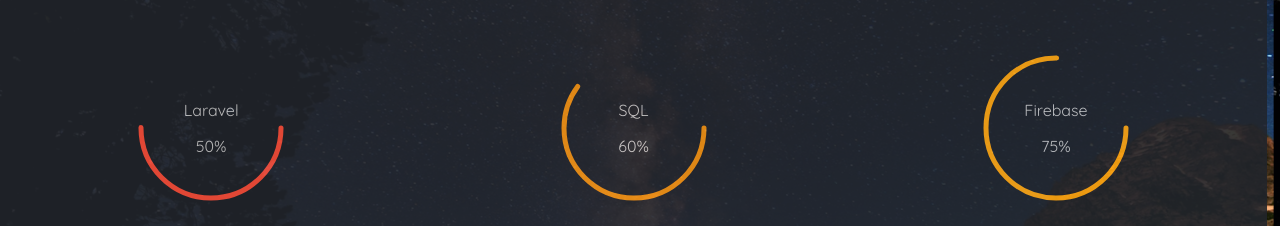
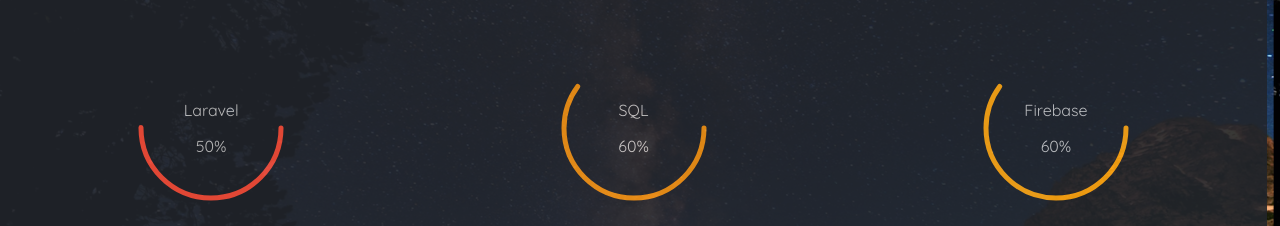
Before and after one commit to s0kette/portfolio, a React (Create React App) app: page / in a window 1280 px wide. Shown: the part 2220-2446 px from the top of the page. Built offline with nearby package versions, Linux system fonts and the light colour scheme.

Commit message:
changes firebase value

```diff
--- a/src/components/subcomponents/skills/Firebase.jsx
+++ b/src/components/subcomponents/skills/Firebase.jsx
@@ -7,7 +7,7 @@
         <svg><circle className='firebase' cx="70px" cy="70px" r="70px"></circle></svg>
         <div className='skill-name-percent'>
           <p>Firebase</p>
-          <p>75%</p>
+          <p>60%</p>
         </div>
     </div>
   )
--- a/src/styles/components/subcomponents/skills/Firebase.css
+++ b/src/styles/components/subcomponents/skills/Firebase.css
@@ -7,6 +7,6 @@
 
 @keyframes circle-firebase{
   to{
-    stroke-dashoffset: 110;
+    stroke-dashoffset: 176;
   }
 }
```
